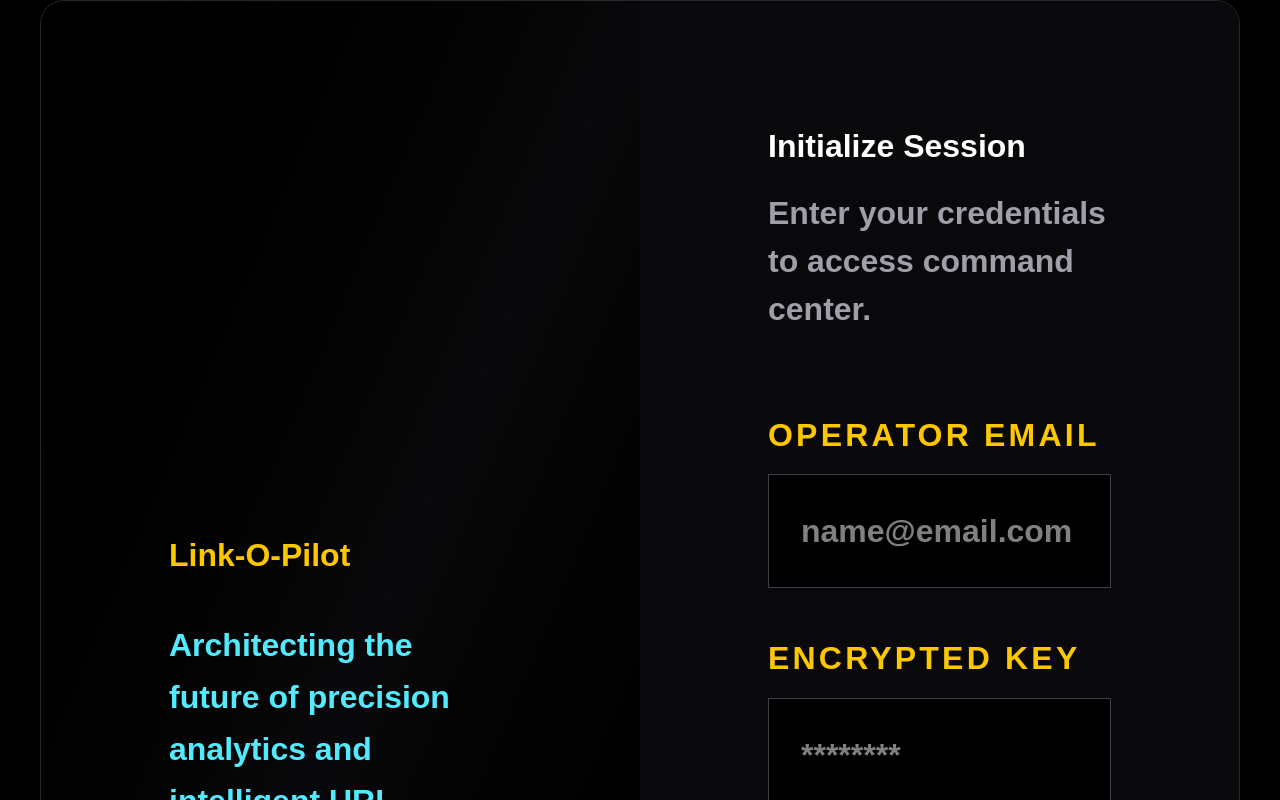
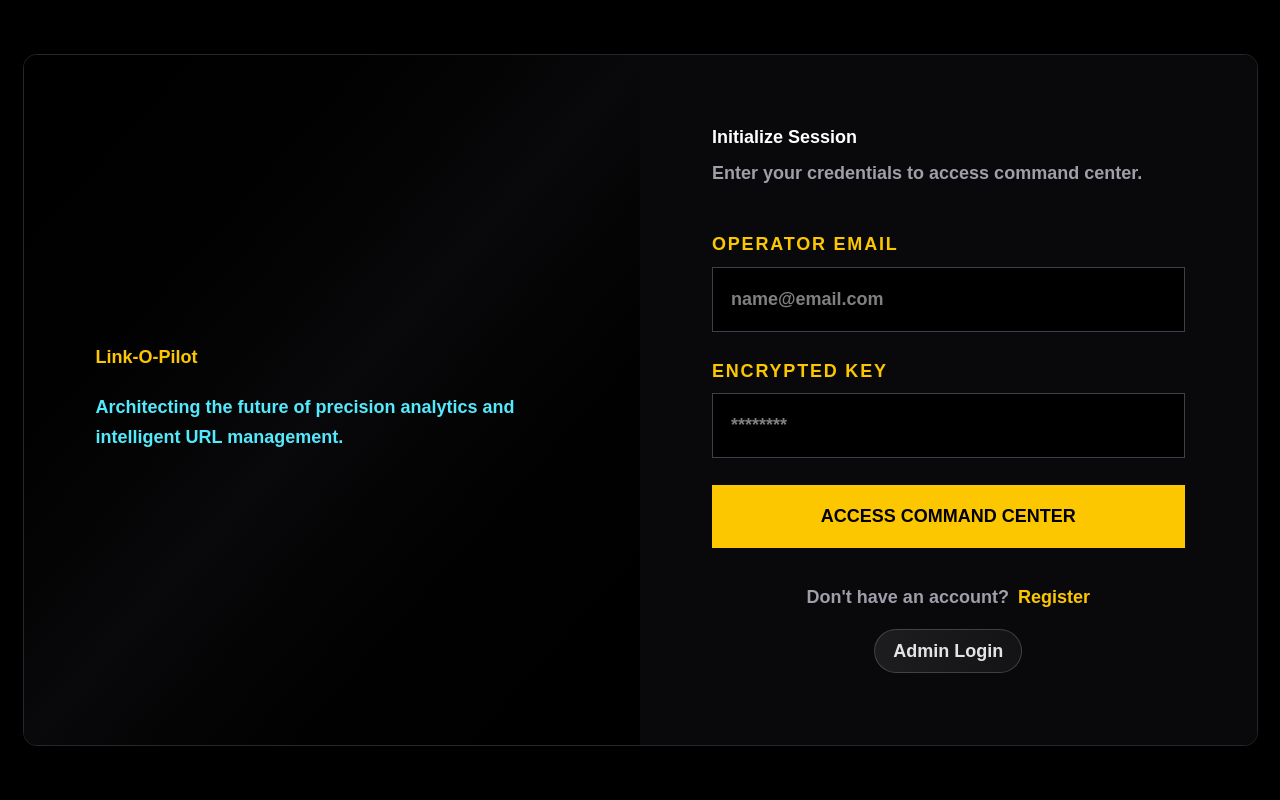
Before and after one commit to sudharshansudhir/linkopilot, a React (Vite) app in the folder frontend/: page /login in a window 1280 px wide. Shown: the top 800 px of the page. Built offline with nearby package versions, Linux system fonts and the light colour scheme; no server answers; a web font is replaced by a local one.

Commit message:
commit-3.4-font-update

```diff
--- a/frontend/src/index.css
+++ b/frontend/src/index.css
@@ -3,6 +3,6 @@
 *{
   font-family: "Iceland", sans-serif;
   font-weight: 600;
-  font-size: xx-large;
+  font-size: large;
   font-style: normal;
 }
```
